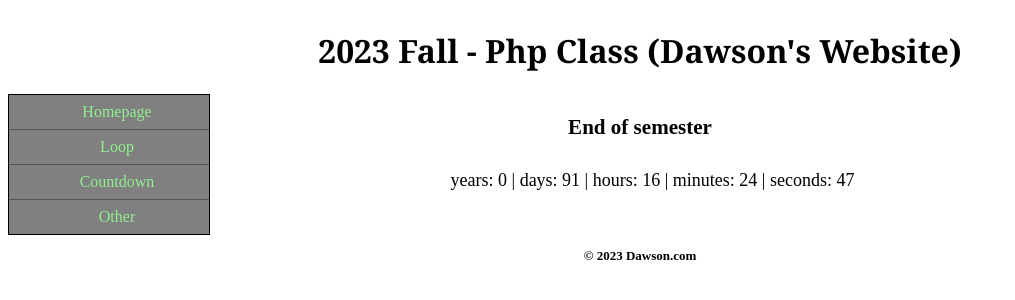
After one commit to dawsonk04/php-fall-2023-lectures, a PHP site: page /clock/countdown.php in a window 1280 px wide. The commit adds this page. Shown: the top 300 px of the page, without its empty margins (0-1015 px from the left). Run offline with PHP 8.4, Linux system fonts and the light colour scheme.

Commit message:
completed countdown timer assingment - countdown until end of semester

```diff
--- /dev/null
+++ b/clock/countdown.php
@@ -0,0 +1,54 @@
+<?php
+/*
+ countdown until end of semester
+ */
+
+$secPerMin = 60;
+$secPerHour = 60 * $secPerMin;
+$secPerDay = 24 * $secPerHour;
+$secPerYear = 365 * $secPerDay;
+// current time
+$now = time();
+// time until new years 2024
+$EndSem = mktime(12,0,0,12,11,2023);
+// number of seconds between now and then --> new years
+$seconds = $EndSem - $now;
+$Years = floor($seconds / $secPerYear);
+$seconds = $seconds - ($Years * $secPerYear);
+
+$Days = floor($seconds / $secPerDay);
+$seconds = $seconds - ($secPerDay * $Days);
+
+$Hours = floor($seconds / $secPerHour);
+$seconds = $seconds - ($Hours * $secPerHour);
+
+$Minutes = floor($seconds / $secPerMin);
+$seconds = $seconds - ($Minutes * $secPerMin);
+
+?>
+<!doctype html>
+<html lang="en">
+<head>
+    <meta charset="UTF-8">
+    <meta name="viewport"
+          content="width=device-width, user-scalable=no, initial-scale=1.0, maximum-scale=1.0, minimum-scale=1.0">
+    <meta http-equiv="X-UA-Compatible" content="ie=edge">
+    <title>Dawson's Webpage</title>
+    <link type="text/css" rel="stylesheet" href="../css/base.css">
+</head>
+<body>
+<header> <?php include '../includes/header.php'?></header>
+<nav> <?php include '../includes/nav.php'?> </nav>
+
+<main style="text-align: center">
+    <h3> End of semester</h3>
+
+    <p>years: <?= $Years ?> | days: <?=$Days?> | hours: <?= $Hours ?> | minutes: <?= $Minutes ?>
+    | seconds: <?= $seconds ?>
+    </p>
+
+</main>
+<footer> <?php include '../includes/footer.php'; ?> </footer>
+
+</body>
+</html>
--- a/includes/nav.php
+++ b/includes/nav.php
@@ -1,6 +1,6 @@
 <ul>
     <li><a href="/">Homepage</a></li>
     <li><a href="/loops/loops.php">Loop</a> </li>
-    <li><a href="#">Countdown</a> </li>
+    <li><a href="/clock/countdown.php">Countdown</a> </li>
     <li><a href="#">Other</a> </li>
 </ul>
```
